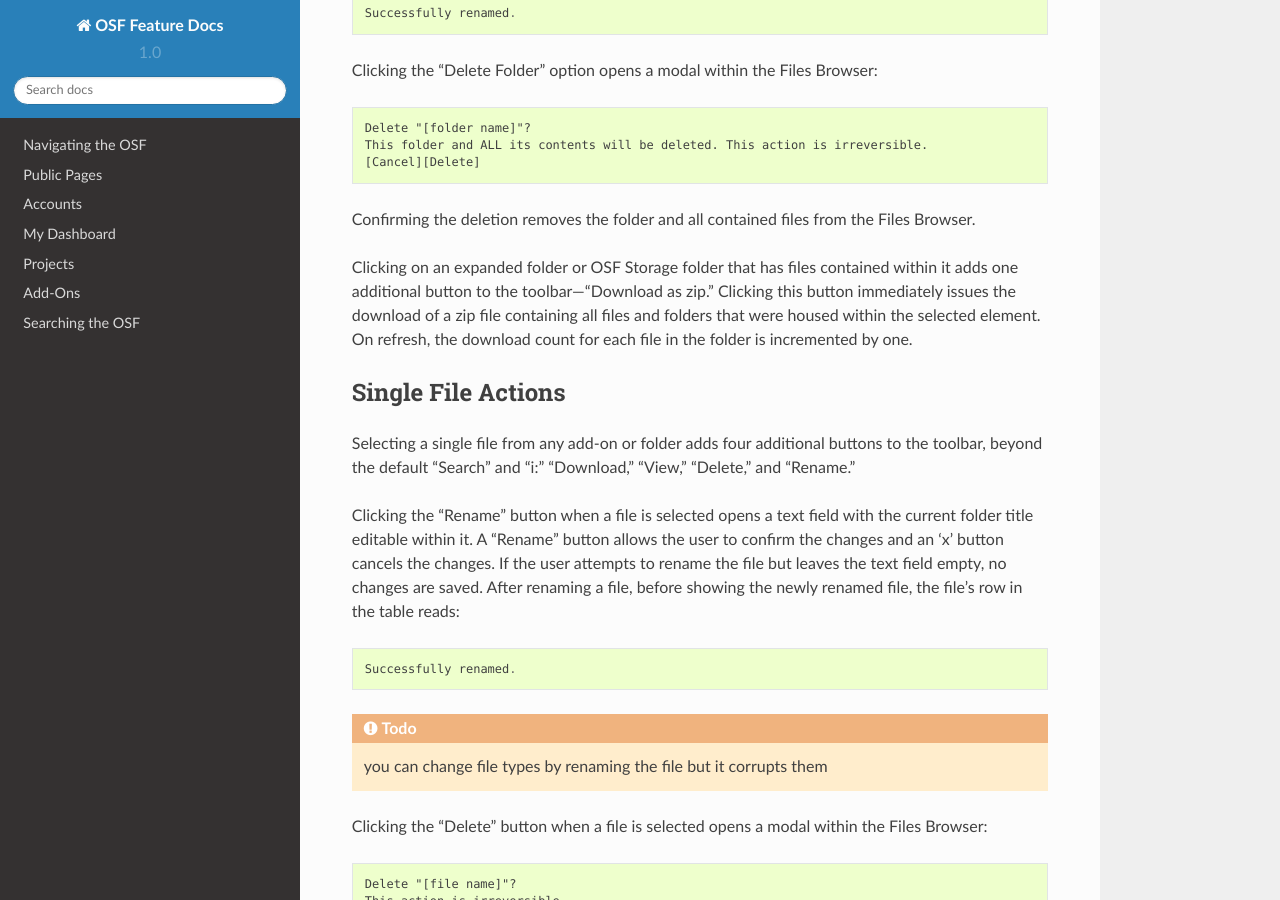
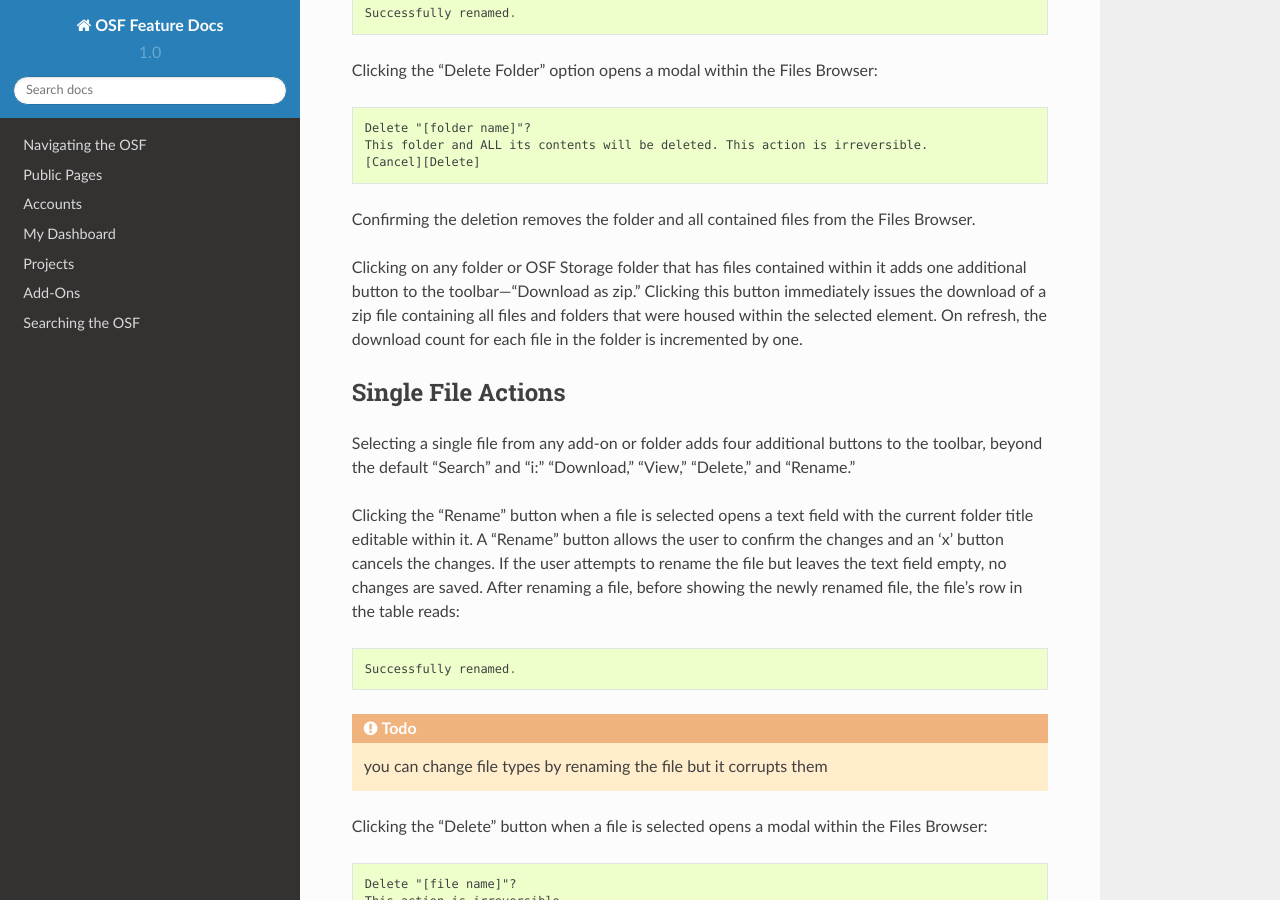
Before and after one commit to CenterForOpenScience/OSFDocs, a Sphinx documentation site: the page built from docs/projects/storage.rst, in a window 1280 px wide and 900 px high, scrolled down 2543 px. Built offline with Sphinx 7.4.7 and the Read the Docs theme 2.0.0, drawn with Linux system fonts in a browser that asks for light colours.

Commit message:
update folders download as zip

```diff
--- a/docs/projects/storage.rst
+++ b/docs/projects/storage.rst
@@ -102,7 +102,7 @@
 
 Confirming the deletion removes the folder and all contained files from the Files Browser.
 
-Clicking on an expanded folder or OSF Storage folder that has files contained within it adds one additional button to the toolbar—"Download as zip."
+Clicking on any folder or OSF Storage folder that has files contained within it adds one additional button to the toolbar—"Download as zip."
 Clicking this button immediately issues the download of a zip file containing all files and folders that were housed within the selected
 element. On refresh, the download count for each file in the folder is incremented by one.
 
```
